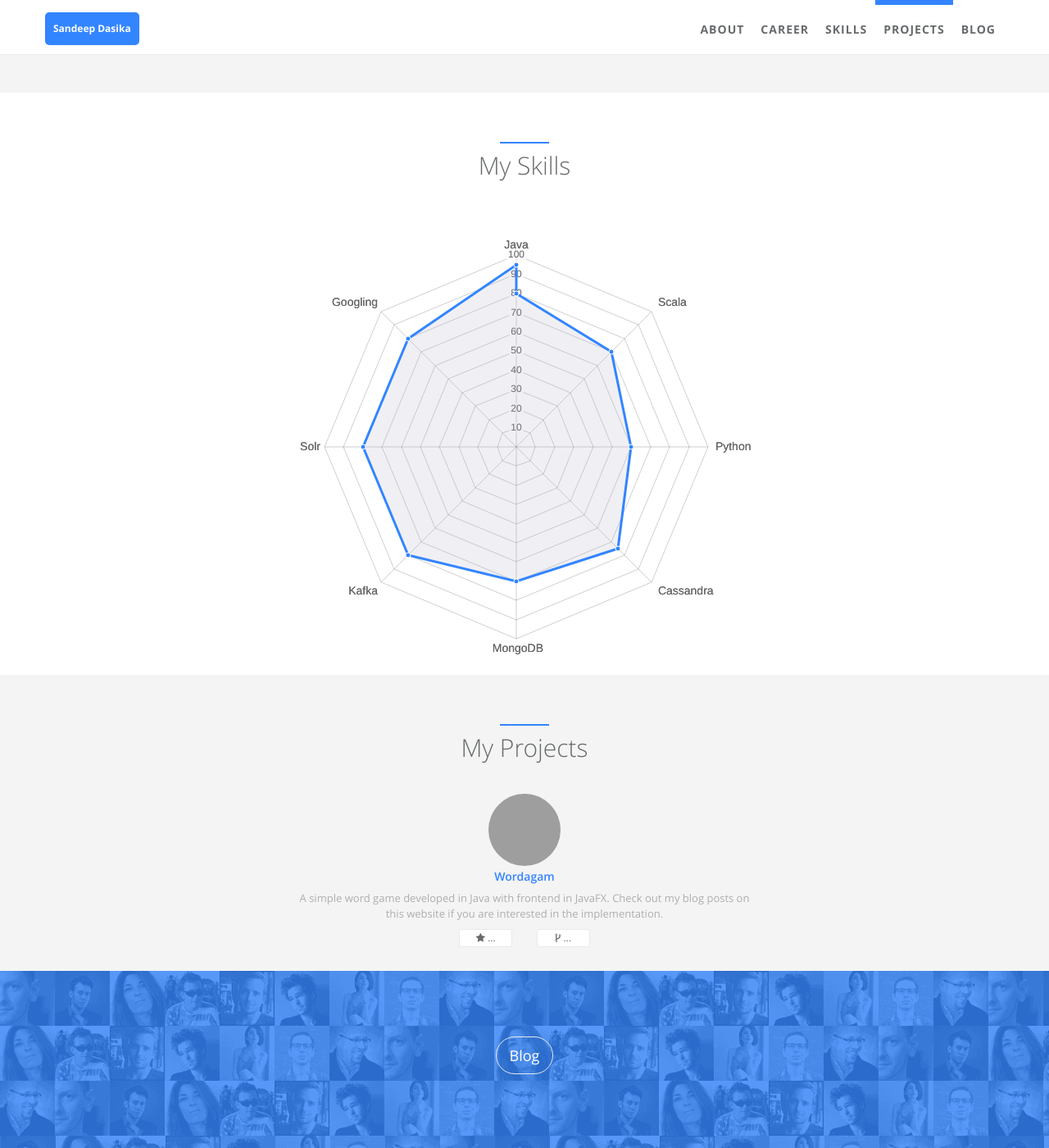
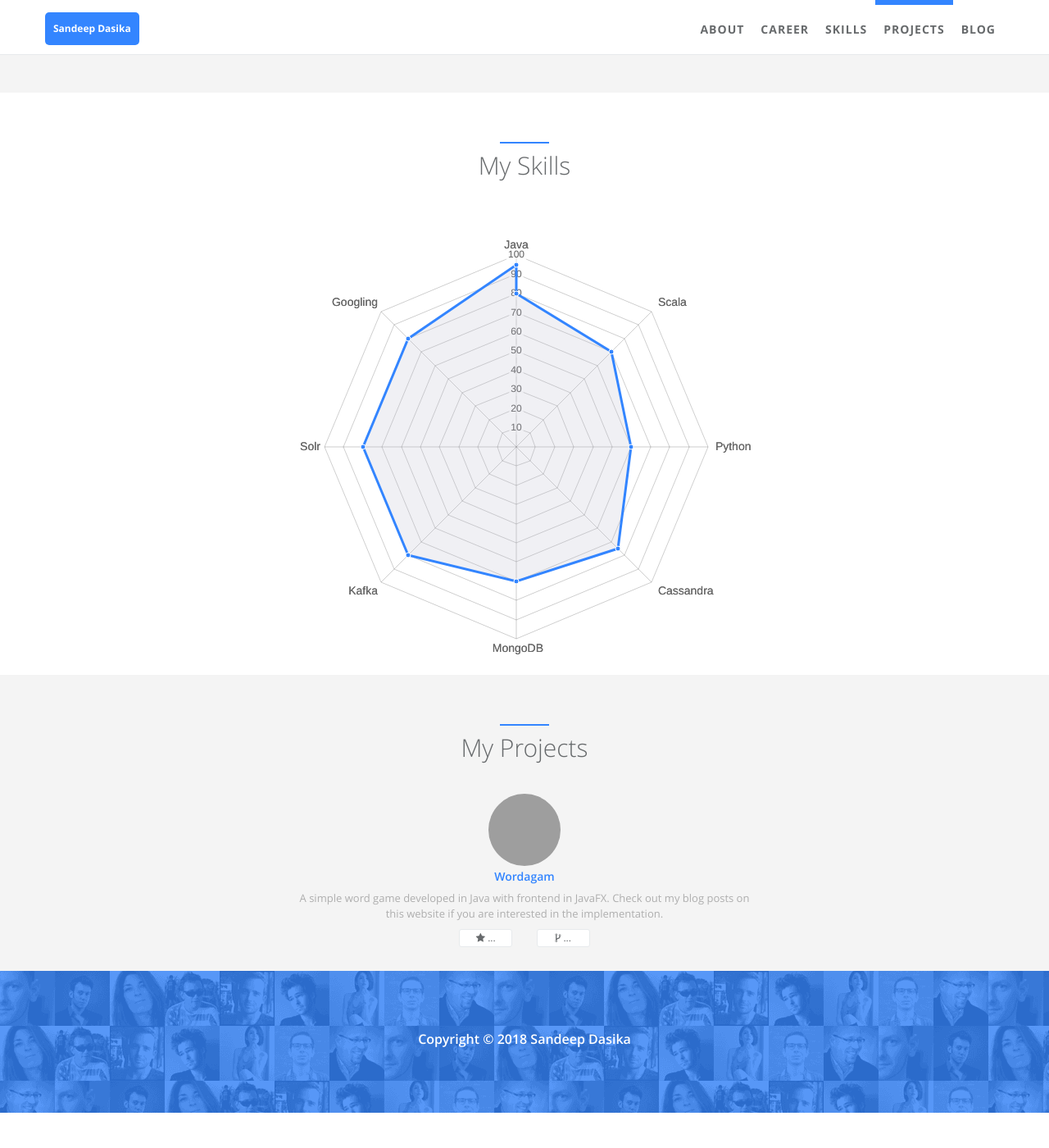
Before and after one commit to gravetii/gravetii.github.io, a Jekyll site: the page built from index.html, in a window 1280 px wide and 1400 px high, scrolled down 1568 px. Shown: the whole window at 82% size. Built offline with Jekyll 4.4.1, drawn with Linux system fonts in a browser that asks for light colours; after the commit the page ends 2925 px from its top, so only the background shows below that; grey boxes are pictures that could not be loaded.

Commit message:
Removing Blog section on landing page

```diff
--- a/_data/landing.yml
+++ b/_data/landing.yml
@@ -1,31 +1,26 @@
 # index page sections
 # custom following lines to edit your index page
 - id: about-me
-  i18n: nav.about_me
   name: About
   tpl: about.html
   css:
 
 - id: career
-  i18n: nav.career
   name: Career
   tpl: career.html
   css: timeline
 
 - id: skills
-  i18n: nav.skills
   name: Skills
   tpl: skills.html
   css: team
 
 - id: projects
-  i18n: nav.projects
   name: Projects
   tpl: projects.html
   css: project
 
 - id: blog
-  i18n: nav.blog
   name: Blog
   tpl: blog.html
   page: blog/
--- a/_includes/sections/blog.html
+++ b/_includes/sections/blog.html
@@ -1,7 +1,8 @@
 <div class="container">
     <div class="row">
-        <div class="col-lg-12 text-center wow zoomIn" id="i18_blog">
-            <a class="btn btn-lg btn-default btn-rounded btn-outline wow bounceIn" href="{{ "/blog/" | prepend: site.baseurl }}"><span data-i18n="blog.my_blog">Blog</span></a>
+        <div class="col-lg-12 text-center wow zoomIn">
+          <h3>Copyright © 2018 Sandeep Dasika</h3>
+            <!-- <a class="btn btn-lg btn-default btn-rounded btn-outline wow bounceIn" href="{{ "/blog/" | prepend: site.baseurl }}"><span data-i18n="blog.my_blog">Blog</span></a> -->
         </div>
     </div>
 </div>
--- a/_sass/_style.scss
+++ b/_sass/_style.scss
@@ -2648,8 +2648,8 @@ body {
     font-size: 14px;
   }
   .testimonials {
-    padding-top: 80px;
-    padding-bottom: 90px;
+    padding-top: 70px;
+    padding-bottom: 70px;
     background-color: #3385FF;
     background-image: url(../assets/img/landing/avatar_all.png);
   }
```
